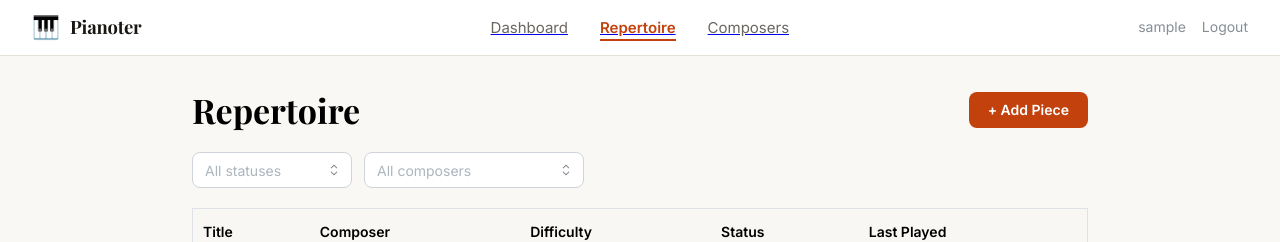
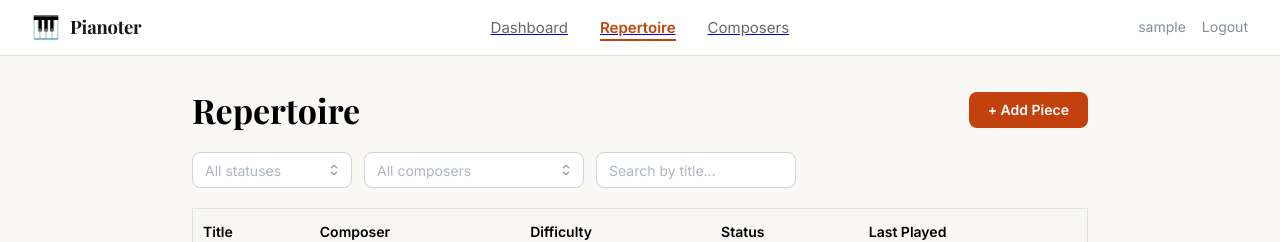
Before and after one commit to notarock/pianoter, a React (Vite) app in the folder web/: page /repertoire in a window 1280 px wide. Shown: the top 242 px of the page. Built offline with nearby package versions, Linux system fonts and the light colour scheme; no server answers; sample sign-in values are in the browser's storage.

Commit message:
Add title text search filter to Repertoire page

```diff
--- a/web/src/pages/Repertoire.tsx
+++ b/web/src/pages/Repertoire.tsx
@@ -2,7 +2,7 @@ import { useEffect, useState } from 'react'
 import { Link } from 'react-router-dom'
 import {
   Title, Group, Button, Select, Table, Badge,
-  Anchor, Text, Center, Stack,
+  Anchor, Text, Center, Stack, TextInput,
 } from '@mantine/core'
 import { api } from '../api/client'
 import type { Piece, Composer } from '../api/types'
@@ -13,6 +13,7 @@ export default function Repertoire() {
   const [composers, setComposers] = useState<Composer[]>([])
   const [status, setStatus] = useState<string | null>(null)
   const [composerId, setComposerId] = useState<string | null>(null)
+  const [search, setSearch] = useState('')
 
   useEffect(() => {
     api.composers.list().then(setComposers)
@@ -40,7 +41,7 @@ export default function Repertoire() {
       </Group>
 
       {/* Filters */}
-      <Group gap="sm">
+      <Group gap="sm" wrap="wrap">
         <Select
           placeholder="All statuses"
           value={status}
@@ -63,6 +64,12 @@ export default function Repertoire() {
           data={composerOptions.slice(1)}
           w={220}
         />
+        <TextInput
+          placeholder="Search by title…"
+          value={search}
+          onChange={e => setSearch(e.target.value)}
+          w={200}
+        />
       </Group>
 
       {/* Table — always rendered so headers are always visible */}
@@ -77,7 +84,7 @@ export default function Repertoire() {
           </Table.Tr>
         </Table.Thead>
         <Table.Tbody>
-          {pieces.map(p => (
+          {pieces.filter(p => !search || p.title.toLowerCase().includes(search.toLowerCase())).map(p => (
             <Table.Tr key={p.id}>
               <Table.Td>
                 <Anchor component={Link} to={`/pieces/${p.id}`} c="terracotta" fw={500}>
@@ -94,10 +101,10 @@ export default function Repertoire() {
               <Table.Td>{formatDate(p.last_played_at) ?? 'Never'}</Table.Td>
             </Table.Tr>
           ))}
-          {pieces.length === 0 && (
+          {pieces.filter(p => !search || p.title.toLowerCase().includes(search.toLowerCase())).length === 0 && (
             <Table.Tr>
               <Table.Td colSpan={5}>
-                {!status && !composerId ? (
+                {!status && !composerId && !search ? (
                   <Center py={48}>
                     <Stack align="center" gap="sm">
                       <Text size="2.5rem" lh={1}>🎹</Text>
```
